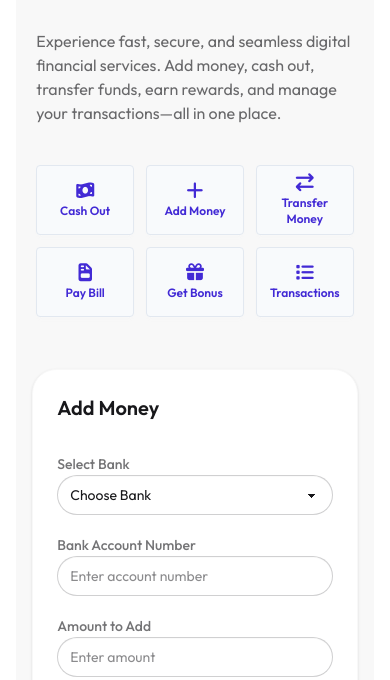
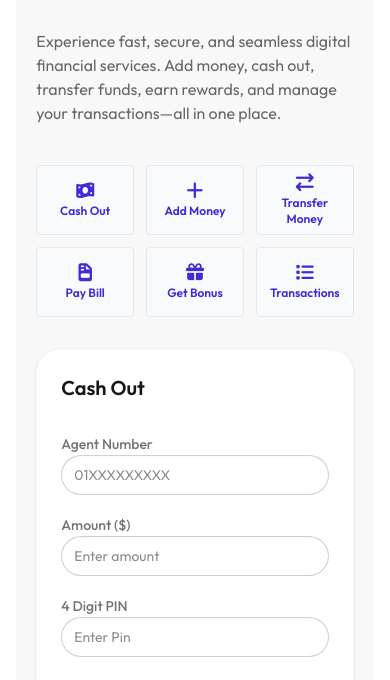
Before and after one commit to bayjid-alom/NexusPay, a plain HTML site: page home.html in a window 390 px wide. Both pictures are taken after a click on the button "Cash Out". Shown: the part 164-844 px from the top of the page. Drawn offline with nearby package versions, Linux system fonts and the light colour scheme.

Commit message:
feat: add toggle functionality

```diff
--- a/home.html
+++ b/home.html
@@ -80,13 +80,13 @@
         <!-- Quick Services -->
 
         <div class="grid grid-cols-3 gap-3">
-            <button
+            <button onclick="showOnly('cashout-section')"
                 class="btn h-[70px] flex-col gap-1 bg-[#F8FAFC] text-primary border-[#E2E8F0] transition-all duration-300 hover:bg-primary hover:text-white hover:border-primary hover:-translate-y-1">
                 <i class="fa-solid fa-money-bill-wave text-lg"></i>
                 <span class="text-xs">Cash Out</span>
             </button>
 
-            <button
+            <button onclick="showOnly('addmoney-section')"
                 class="btn h-[70px] flex-col gap-1 bg-[#F8FAFC] text-primary border-[#E2E8F0] transition-all duration-300 hover:bg-primary hover:text-white hover:border-primary hover:-translate-y-1">
                 <i class="fa-solid fa-plus text-lg"></i>
                 <span class="text-xs">Add Money</span>
@@ -172,7 +172,7 @@
 
 
     <!-- Add Money Section -->
-    <section id="addmoney-section" class=" mx-auto max-w-md px-4">
+    <section id="addmoney-section" class=" mx-auto max-w-md px-4 hidden">
         <div class="card bg-white shadow border border-base-200 rounded-3xl">
             <div class="card-body">
                 <h3 class="font-semibold text-xl mb-6">Add Money</h3>
--- a/script/machine.js
+++ b/script/machine.js
@@ -20,3 +20,15 @@ function setBalance(value) {
     const balanceElement = document.getElementById("balance");
     balanceElement.innerText = value;
 }
+
+
+function showOnly(id){
+    const cashout = document.getElementById("cashout-section")
+    const addmoney = document.getElementById("addmoney-section")
+
+    cashout.classList.add("hidden");
+    addmoney.classList.add("hidden")
+
+    const selected = document.getElementById(id)
+    selected.classList.remove("hidden")
+}
```
